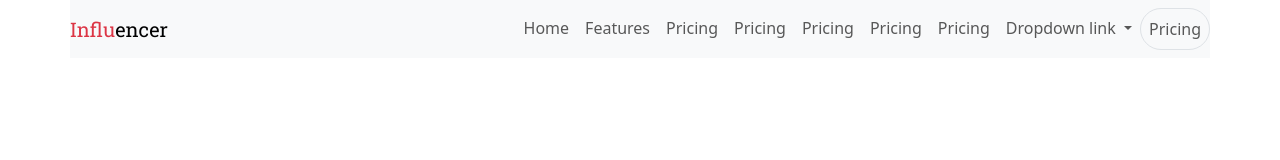
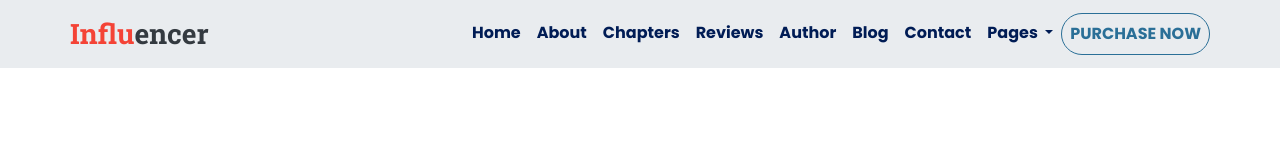
Before and after one commit to RahulRitchil/Bootstrap-Project-2-With-Responsive-Design, a website: page index.html in a window 1280 px wide. Drawn offline with Linux system fonts and the light colour scheme.

Commit message:
navbar added

```diff
--- a/assets/css/style.css
+++ b/assets/css/style.css
@@ -7,3 +7,19 @@
 .icon-st{
     font-family: 'Roboto Slab', serif;
 }
+.navbar-fn li a{
+    font-family: 'Poppins', sans-serif;
+}
+.nav-hover:hover{
+    color: #f44336 !important;
+}
+.navbar-nav .nav-link.active, .navbar-nav .nav-link.show {
+    color: #f44336;
+}
+.nav-link:hover {
+    color: #f44336;
+}
+.navbar-nav {
+    --bs-nav-link-color: #001c55;
+    --bs-nav-link-hover-color: #001c55;
+}
--- a/index.html
+++ b/index.html
@@ -16,7 +16,8 @@
     <link rel="stylesheet" href="./assets/bootstrap-icons-1.10.5/font/bootstrap-icons.min.css">
 
     <!-- bootstrap -->
-    <link rel="stylesheet" href="./assets/css/bootstrap.min.css">
+    <!-- <link rel="stylesheet" href="./assets/css/bootstrap.min.css"> -->
+    <link rel="stylesheet" href="./css/main.min.css">
 
     <!-- main stylesheet -->
     <link rel="stylesheet" href="./assets/css/style.css">
@@ -26,39 +27,40 @@
 </head>
 <body>
     <!-- header -->
-    <header class="container px-0">
-        <nav class="navbar navbar-expand-lg bg-body-tertiary">
+    <header class="container-fluid px-0 bg-gray-200">
+        <div class="container px-0">
+          <nav class="navbar navbar-expand-lg">
             <div class="container-fluid px-0">
-              <a class="navbar-brand icon-st" href="#"><span class="text-danger">Influ</span>encer</a>
+              <a class="navbar-brand icon-st fs-3 fw-bold" href="#"><span class="text-danger">Influ</span><span class="text-gray-800">encer</span></a>
               <button class="navbar-toggler" type="button" data-bs-toggle="collapse" data-bs-target="#navbarNavDropdown" aria-controls="navbarNavDropdown" aria-expanded="false" aria-label="Toggle navigation">
                 <span class="navbar-toggler-icon"></span>
               </button>
               <div class="collapse navbar-collapse flex-grow-0" id="navbarNavDropdown">
-                <ul class="navbar-nav">
+                <ul class="navbar-nav navbar-fn fw-bold">
                   <li class="nav-item">
-                    <a class="nav-link " aria-current="page" href="#">Home</a>
+                    <a class="nav-link text-primary nav-hover" aria-current="page" href="#">Home</a>
                   </li>
                   <li class="nav-item">
-                    <a class="nav-link" href="#">Features</a>
+                    <a class="nav-link text-primary nav-hover" href="#">About</a>
                   </li>
                   <li class="nav-item">
-                    <a class="nav-link" href="#">Pricing</a>
+                    <a class="nav-link text-primary nav-hover" href="#">Chapters</a>
                   </li>
                   <li class="nav-item">
-                    <a class="nav-link" href="#">Pricing</a>
+                    <a class="nav-link text-primary nav-hover" href="#">Reviews</a>
                   </li>
                   <li class="nav-item">
-                    <a class="nav-link" href="#">Pricing</a>
+                    <a class="nav-link text-primary nav-hover" href="#">Author</a>
                   </li>
                   <li class="nav-item">
-                    <a class="nav-link" href="#">Pricing</a>
+                    <a class="nav-link text-primary nav-hover" href="#">Blog</a>
                   </li>
                   <li class="nav-item">
-                    <a class="nav-link" href="#">Pricing</a>
+                    <a class="nav-link text-primary nav-hover" href="#">Contact</a>
                   </li>
                   <li class="nav-item dropdown">
                     <a class="nav-link dropdown-toggle" href="#" role="button" data-bs-toggle="dropdown" aria-expanded="false">
-                      Dropdown link
+                      Pages
                     </a>
                     <ul class="dropdown-menu">
                       <li><a class="dropdown-item" href="#">Action</a></li>
@@ -66,13 +68,14 @@
                       <li><a class="dropdown-item" href="#">Something else here</a></li>
                     </ul>
                   </li>
-                  <li class="nav-item border rounded-pill">
-                    <a class="nav-link" href="#">Pricing</a>
+                  <li class="nav-item border border-cyan-800 rounded-pill">
+                    <a class="nav-link text-cyan-800" href="#">PURCHASE NOW</a>
                   </li>
                 </ul>
               </div>
             </div>
           </nav>
+        </div>
     </header>
 
 
--- /dev/null
+++ b/sass/main.scss
@@ -0,0 +1,18 @@
+//custom  variables
+$danger: #f44336;
+$primary: #001c55;
+
+// import the functions & variables
+@import "../node_modules/bootstrap/scss/functions";
+@import "../node_modules/bootstrap/scss/variables";
+
+$custom-theme-colors:(
+    "gray-800": #343a40,
+    "cyan-800": #2a6f97,
+    "gray-200": #e9ecef
+);
+
+$theme-colors: map-merge($custom-theme-colors, $theme-colors);
+
+// import bootstrap
+@import "../node_modules/bootstrap/scss/bootstrap";
```
Also changed, not shown: css/main.min.css (added), 1 other file.
